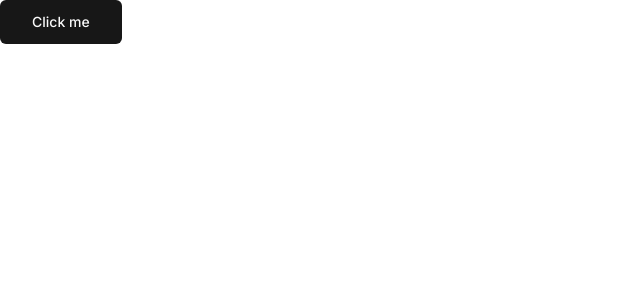
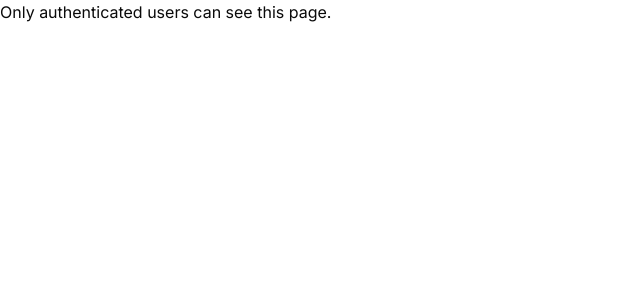
Before and after one commit to AxelMurilllo/video-twitch-clone, a Next.js app: page / in a window 1280 px wide. Shown: the top 300 px of the page, without its empty margins (0-640 px from the left). Built offline with nearby package versions, Linux system fonts and the light colour scheme.

Commit message:
authentication testing

```diff
--- a/app/page.tsx
+++ b/app/page.tsx
@@ -3,8 +3,8 @@ import Image from "next/image";
 
 export default function Home() {
   return (
-    <Button size = "lg">
-      Click me
-    </Button>
+    <p>
+      Only authenticated users can see this page.
+    </p>
   );
 }
```
